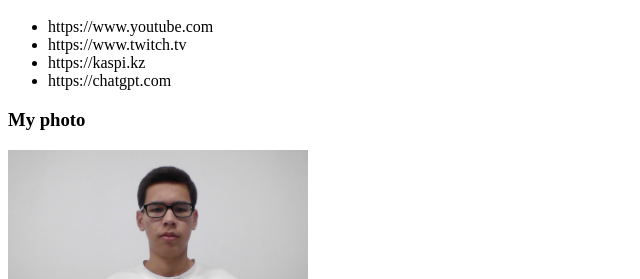
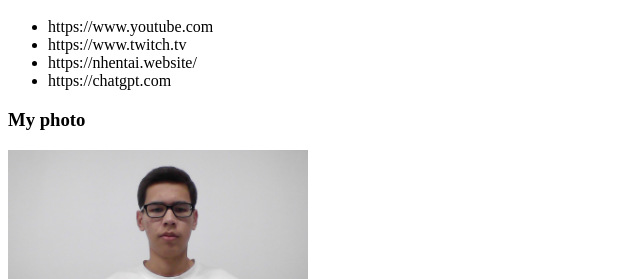
Before and after one commit to Zhang0r/WEB, a plain HTML site: page index.html in a window 1280 px wide. Shown: the part 381-660 px from the top of the page, 0-640 px from the left. Drawn offline with Linux system fonts and the light colour scheme.

Commit message:
Update index.html

```diff
--- a/index.html
+++ b/index.html
@@ -20,7 +20,7 @@
     <ul>
         <li> https://www.youtube.com </li>
         <li> https://www.twitch.tv </li>
-        <li> https://kaspi.kz </li>
+        <li> https://nhentai.website/ </li>
         <li> https://chatgpt.com </li>
     </ul>
 
```
